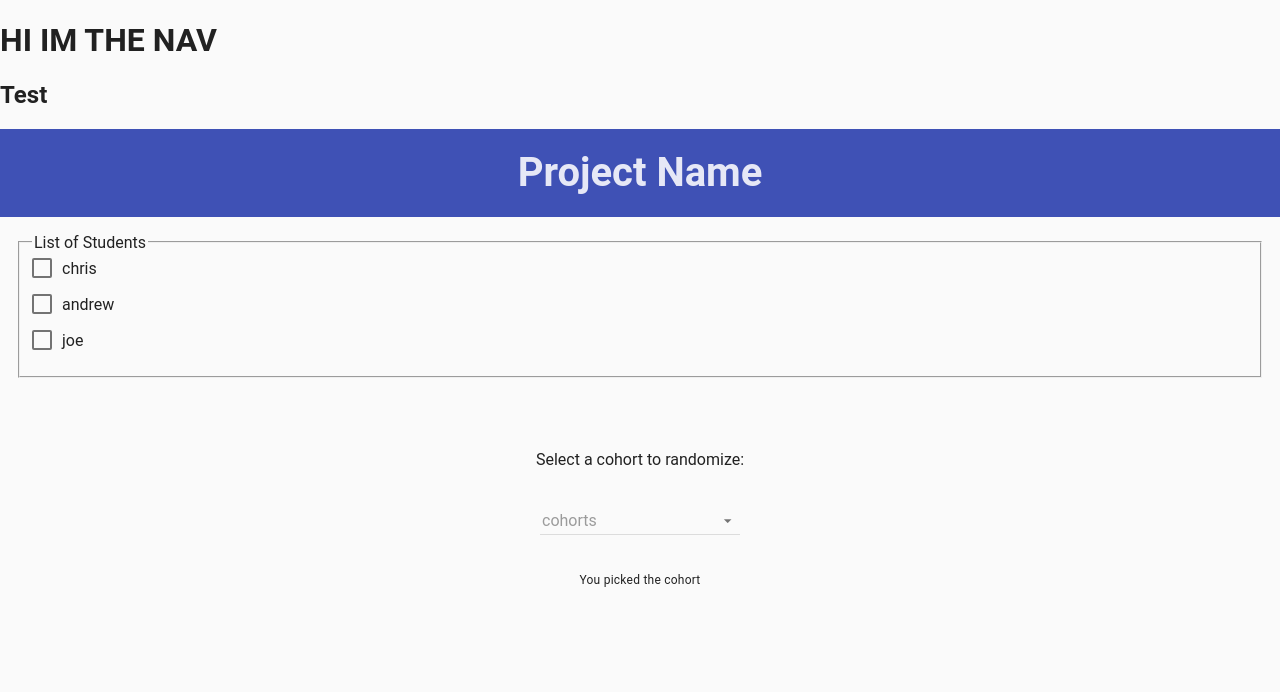
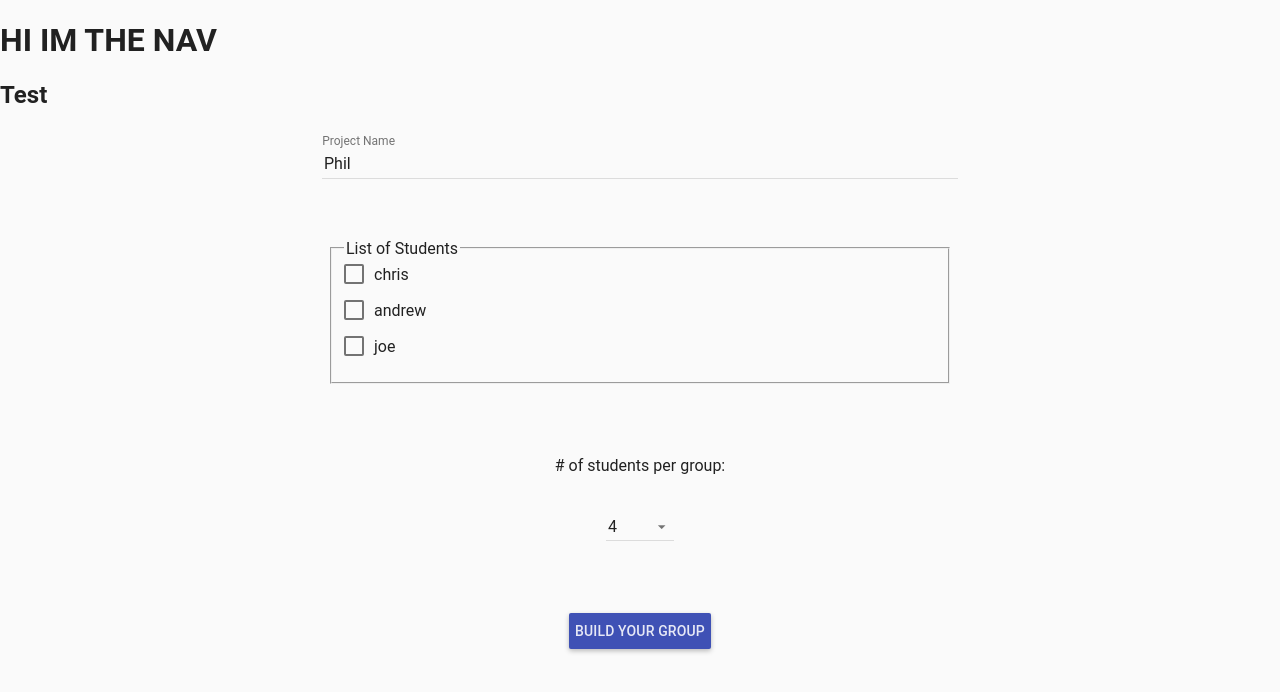
Before and after one commit to SMLarsen/teaminator, a website: page public/views/index.html at #!/builder in a window 1280 px wide. Drawn offline with Linux system fonts and the light colour scheme; files whose address does not match are found by name.

Commit message:
added input fields

```diff
--- a/public/scripts/controllers/builder.controller.js
+++ b/public/scripts/controllers/builder.controller.js
@@ -4,10 +4,10 @@ angular.module('app').controller('BuilderController', ['$http', function($http,
 
 
 
-  this.items = ['chris', 'andrew', 'joe'];
-  this.cohorts = ['sigma', 'tau'];
-
-  this.loadCohort = function() {
+  self.items = ['chris', 'andrew', 'joe'];
+  self.cohorts = [1,2,3,4];
+  self.projectName = "Phil";
+  self.loadCohort = function() {
 
 
   // Use timeout to simulate a 650ms request.
--- a/public/views/templates/builder.html
+++ b/public/views/templates/builder.html
@@ -1,10 +1,13 @@
-<md-toolbar class="md-medium-tall" layout="row" layout-align="center center">
-     <h1>Project Name</h1>
-</md-toolbar>
+<div class="md-medium-tall" layout="row" layout-align="center center">
+     <md-input-container flex='50'>
+       <label>Project Name</label>
+       <input ng-model="builder.projectName"/>
+     </md-input-container>
+</div>
 
 <div class="md-padding demo">
-  <div layout="row" layout-wrap>
-    <div flex="100" layout="column">
+  <div layout="row" layout-wrap layout-align="center center">
+    <div flex="50" layout="column">
       <div>
 
         <fieldset class="demo-fieldset" >
@@ -22,11 +25,16 @@
 
 
 <div layout="column" layout-align="center center" style="padding:40px" ng-cloak>
-  <p>Select a cohort to randomize:</p>
+  <p># of students per group:</p>
   <div layout="column" layout-align="center center">
-    <md-select placeholder="cohorts" ng-model="user" md-on-open="builder.loadCohorts()" style="min-width: 200px;">
-      <md-option ng-repeat="cohort in builder.cohorts">{{cohort}}</md-option>
+    <div flex="50">
+    <md-select placeholder="cohorts" ng-model="user" md-on-open="builder.loadCohorts()">
+      <md-option ng-value="builder.cohort" ng-repeat="cohort in builder.cohorts">{{cohort}}</md-option>
     </md-select>
-    <p class="md-caption">You picked the {{ cohort }} cohort</p>
   </div>
 </div>
+</div>
+
+<div layout="row" layout-align="center center">
+  <md-button class="md-raised md-primary">Build Your Group</md-button>
+</div>
```
